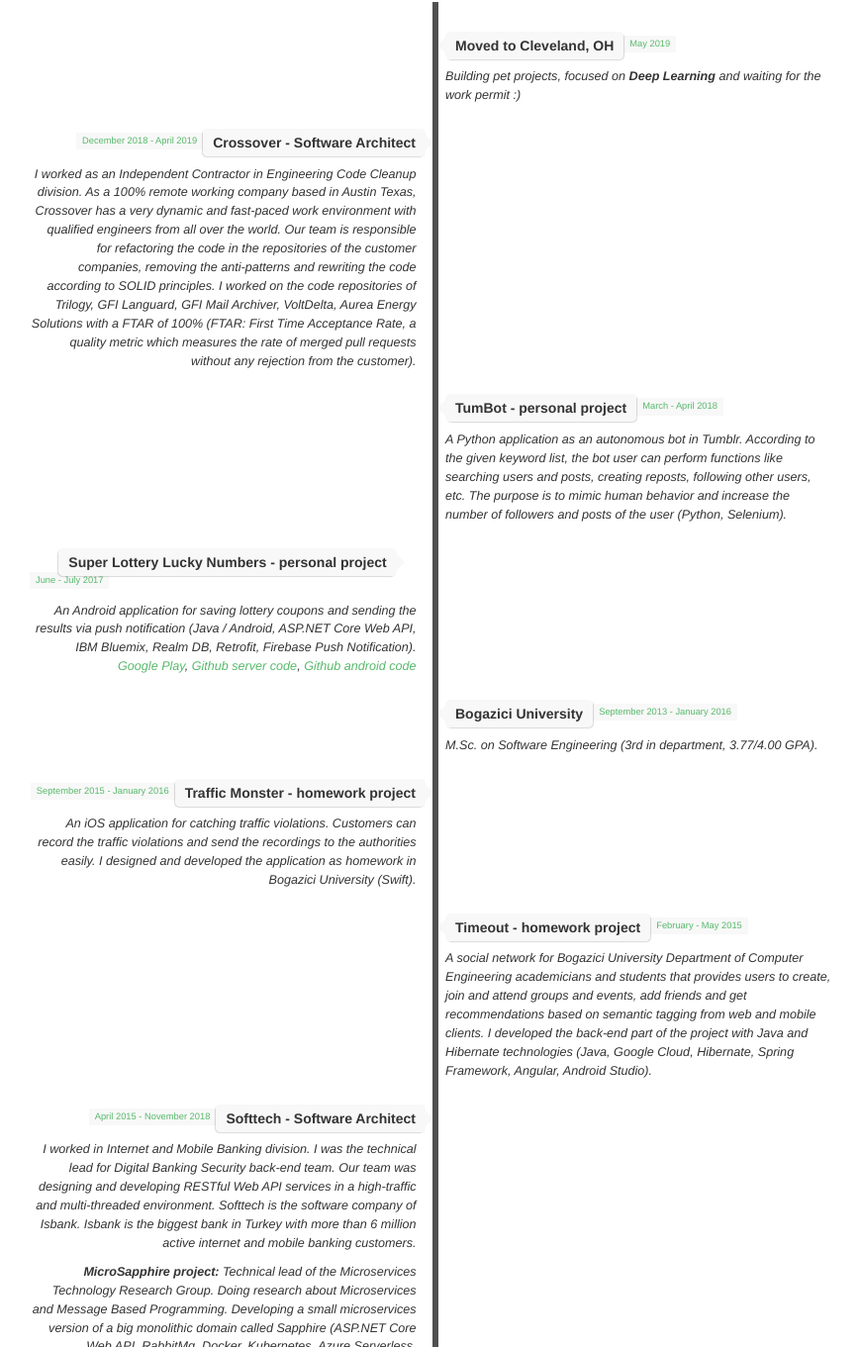
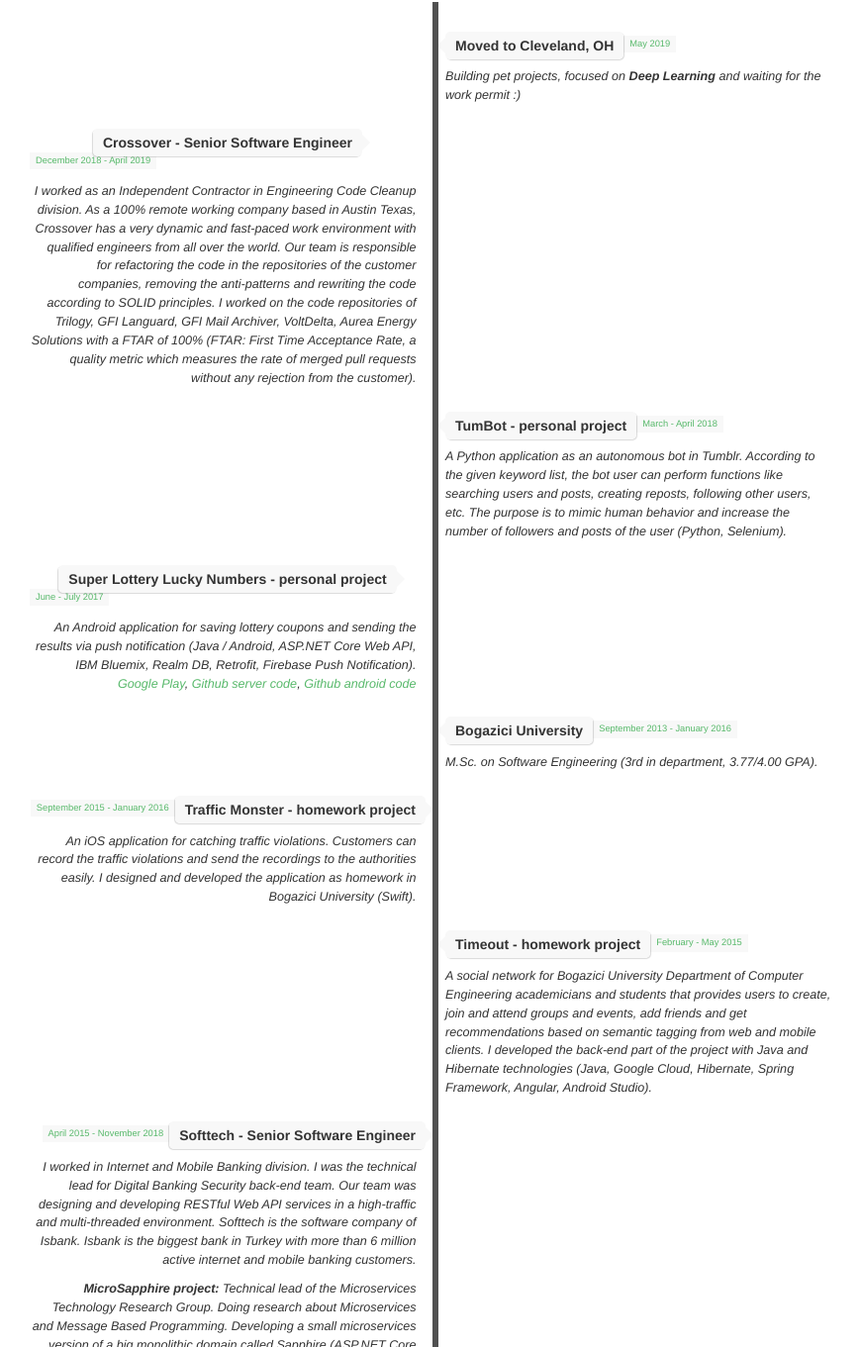
Before and after one commit to tuncayalt/mywebsite, a plain HTML site: page index.html in a window 1280 px wide. Shown: the part 1476-2837 px from the top of the page at 99% size, without its empty margins (200-1069 px from the left). Drawn offline with nearby package versions, Linux system fonts and the light colour scheme.

Commit message:
small change in content.

```diff
--- a/index.html
+++ b/index.html
@@ -169,7 +169,7 @@
         <li>
           <div class="direction-l">
             <div class="flag-wrapper">
-              <span class="flag">Crossover - Software Architect</span>
+              <span class="flag">Crossover - Senior Software Engineer</span>
               <span class="time-wrapper"><span class="time">December 2018 - April 2019</span></span>
             </div>
             <div class="desc">
@@ -253,7 +253,7 @@
         <li>
           <div class="direction-l">
             <div class="flag-wrapper">
-              <span class="flag">Softtech - Software Architect</span>
+              <span class="flag">Softtech - Senior Software Engineer</span>
               <span class="time-wrapper"><span class="time">April 2015 - November 2018</span></span>
             </div>
             <div class="desc">
```
